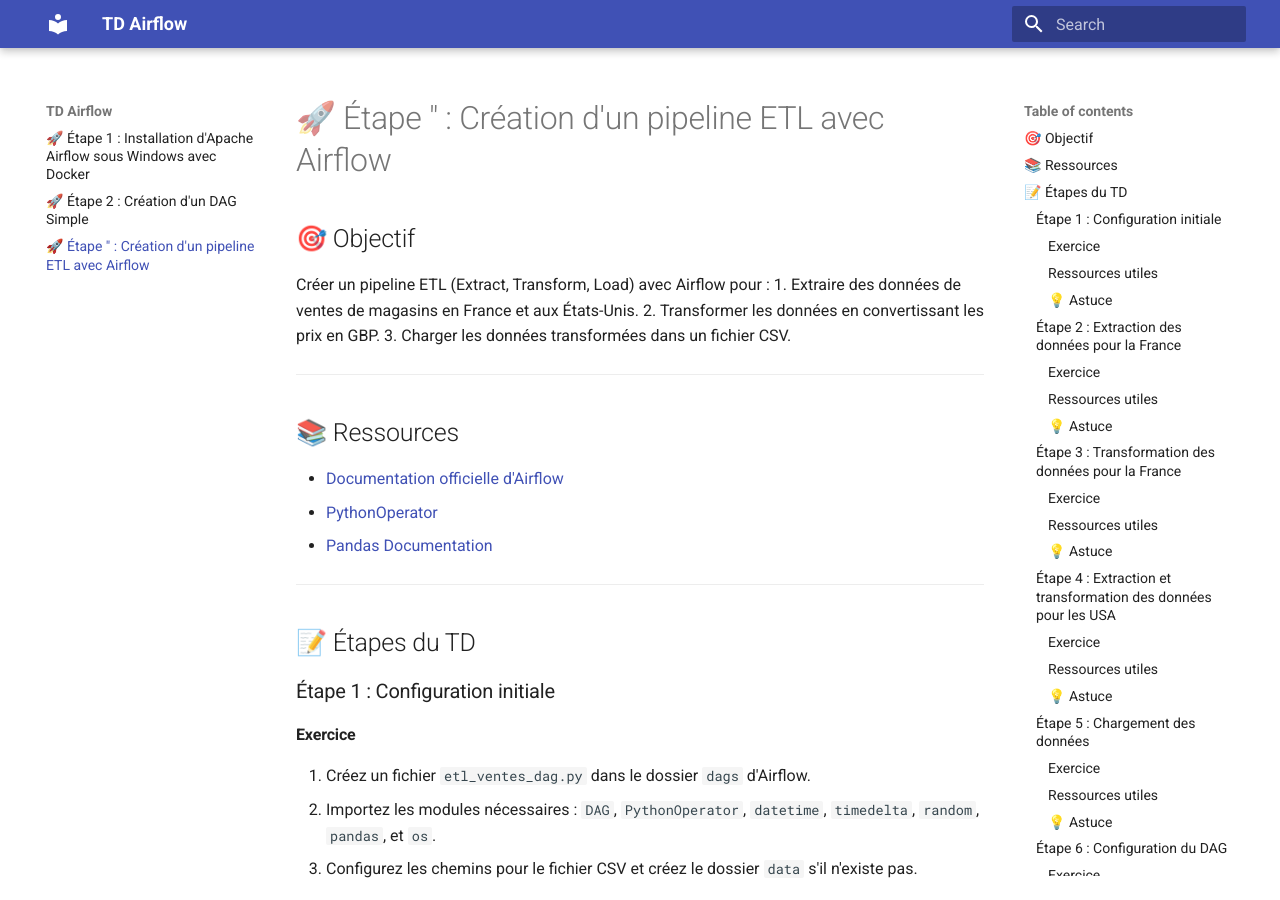
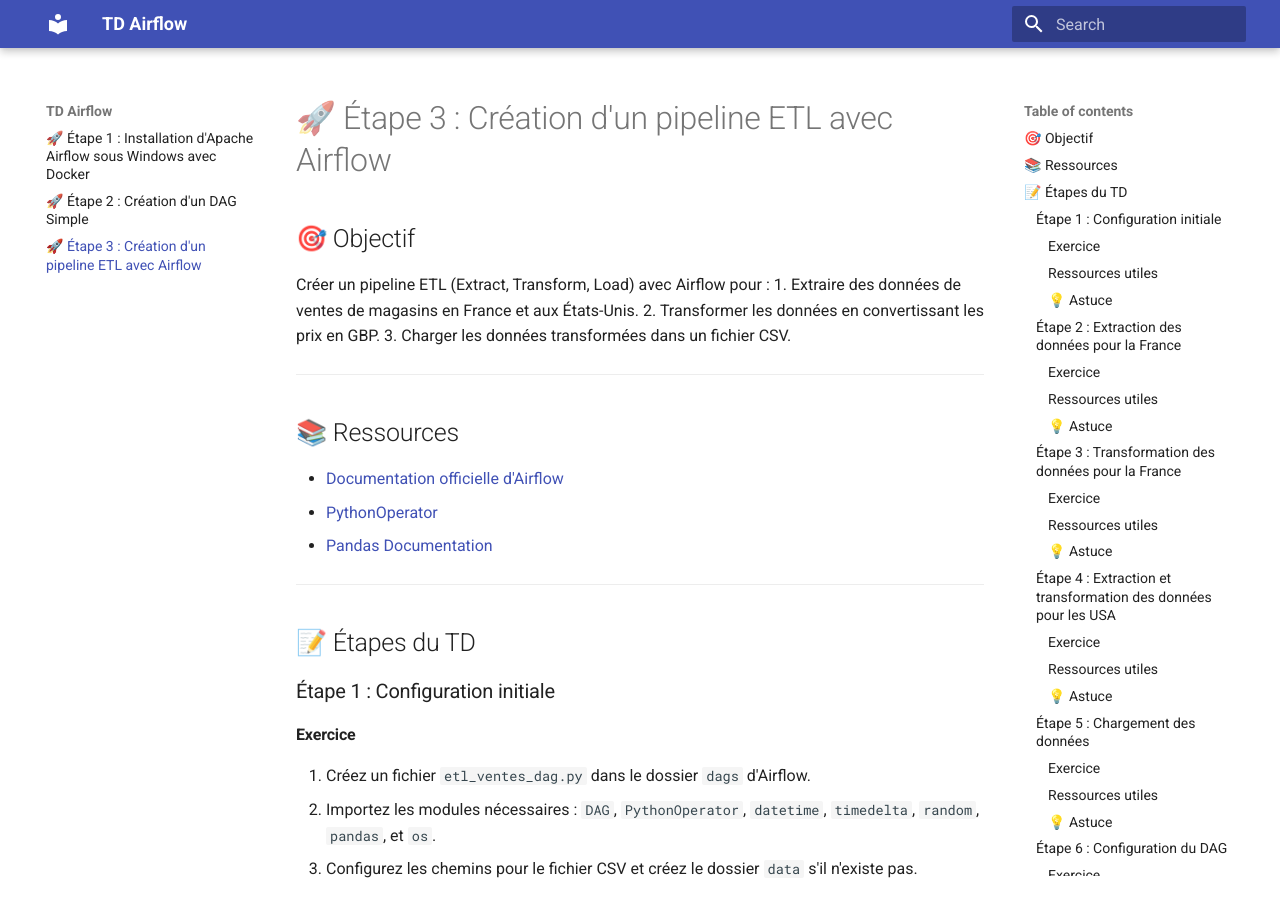
Before and after one commit to joel-sll/airflow_td, an MkDocs documentation site: the page built from docs/Création_DAG_principal.md, in a window 1280 px wide and 900 px high. Built offline with MkDocs 1.6.1 and Material for MkDocs 9.7.7, drawn with Linux system fonts in a browser that asks for light colours.

Commit message:
Update Création_DAG_principal.md

```diff
--- a/docs/Création_DAG_principal.md
+++ b/docs/Création_DAG_principal.md
@@ -1,4 +1,4 @@
-# 🚀 Étape " : Création d'un pipeline ETL avec Airflow
+# 🚀 Étape 3 : Création d'un pipeline ETL avec Airflow
 
 ## 🎯 Objectif
 Créer un pipeline ETL (Extract, Transform, Load) avec Airflow pour :
```
